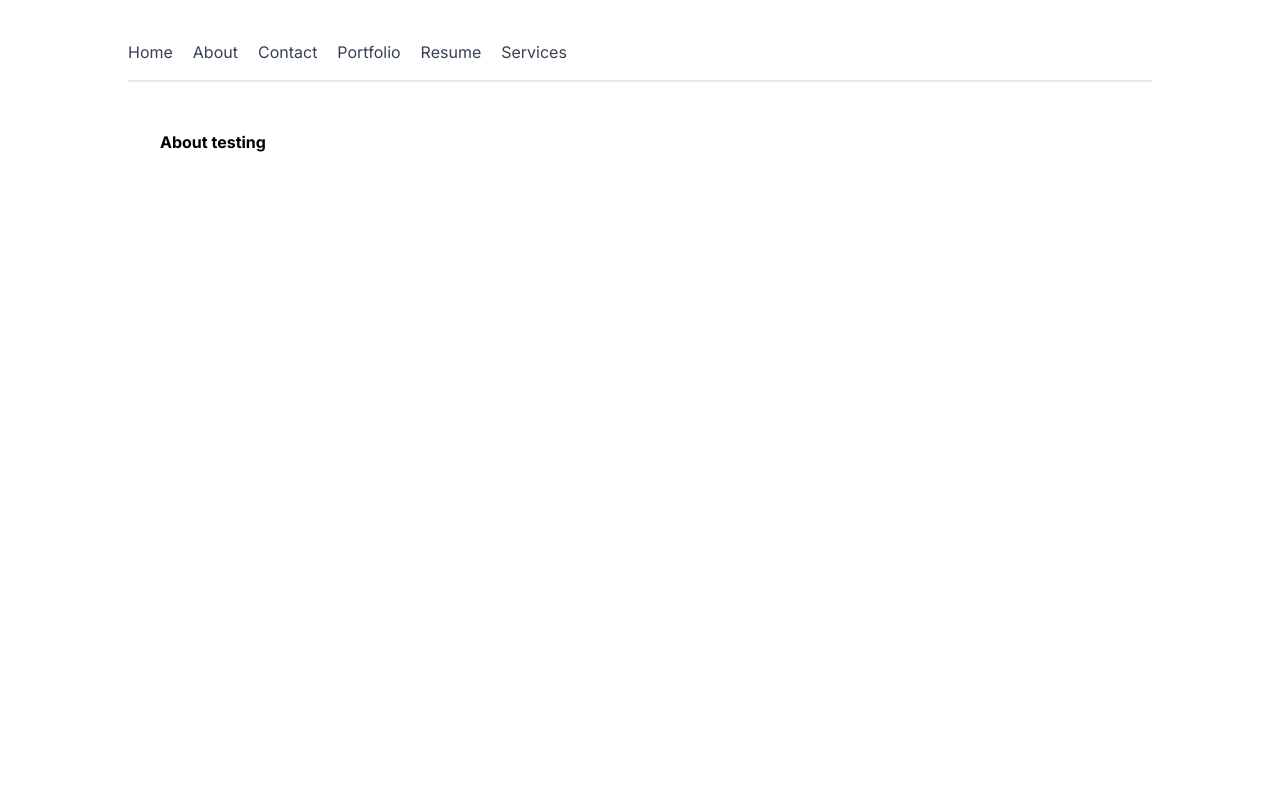
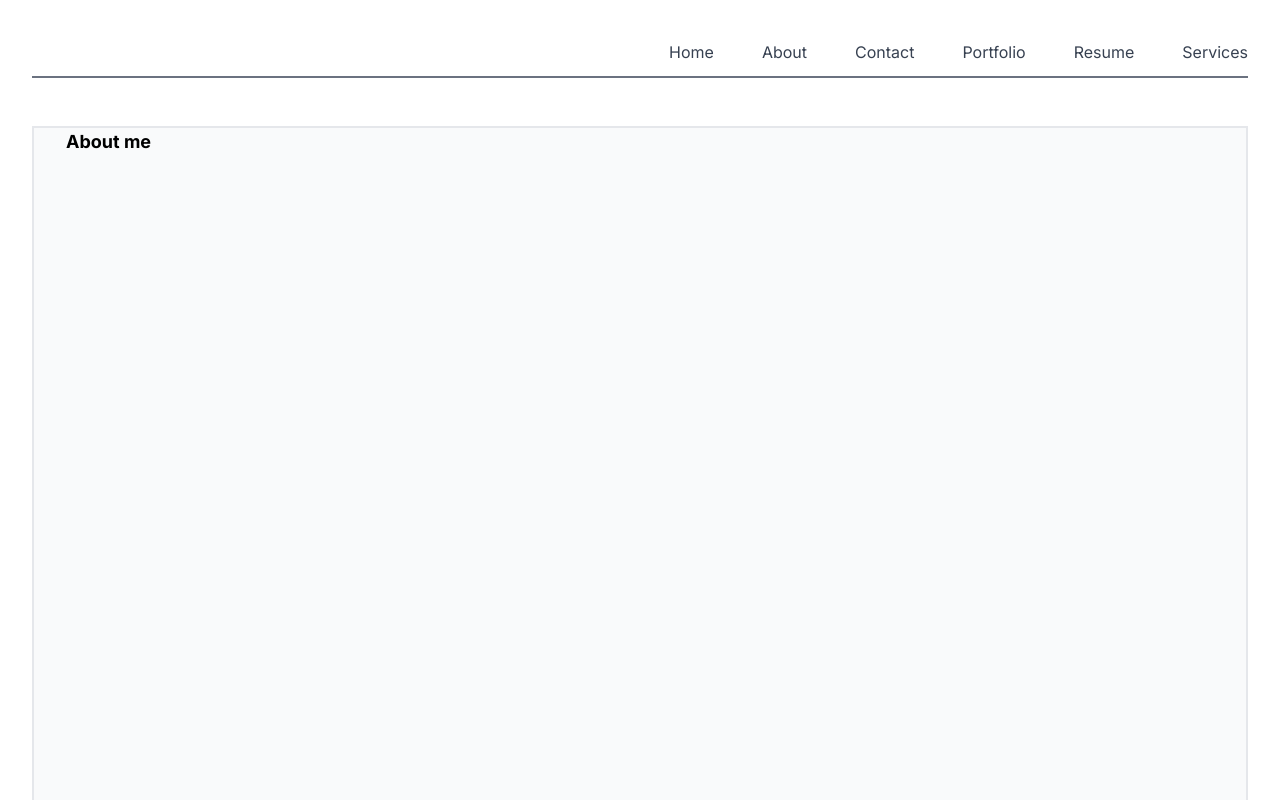
Before and after one commit to ngthdt777/my-profile, a Next.js app: page /about in a window 1280 px wide. Shown: the top 800 px of the page. Built offline with nearby package versions, Linux system fonts and the light colour scheme.

Commit message:
Add some more design

```diff
--- a/src/app/about/page.tsx
+++ b/src/app/about/page.tsx
@@ -1,7 +1,9 @@
 export default function About() {
     return (
-        <main>
-            <h2>About testing</h2>
-        </main>
+        <div className="container">
+            <div className="right px-8">
+                <h2>About me</h2>
+            </div>
+        </div>
     )
 }
--- a/src/app/globals.css
+++ b/src/app/globals.css
@@ -11,7 +11,7 @@ h1, h2 {
   @apply font-bold text-primary text-lg;
 }
 main {
-  @apply max-w-5xl my-12 mx-auto px-8;
+  @apply max-w-5xl my-12 mx-auto px-5;
 }
 main > h2 {
   @apply mb-4 pb-2 text-base ;
@@ -26,11 +26,13 @@ a{
 /* nav styles */
 nav {
   @apply
-    pb-4
-    border-b-2 border-gray-200
-    flex items-center gap-5
+    pb-3
+    justify-end
+    border-b-2 border-gray-500
+    flex items-start gap-12
     my-10 mx-auto
-    max-w-5xl;
+    max-w-7xl
+    text-right;
 }
 nav a, nav span {
   @apply text-gray-700;
@@ -120,7 +122,23 @@ form button {
 .card p {
   @apply my-4 text-sm leading-6;
 }
-
+.container {
+  @apply
+  max-w-7xl my-12 mx-auto
+  bg-gray-50
+  border-2;
+  height: 1000px;
+}
+.left {
+  width:auto;
+  height:200px;
+  overflow:hidden;
+}
+.right {
+  height:200px;
+  width:200px;
+  float:left;
+}
 /* pill styles */
 .pill {
   @apply
```
